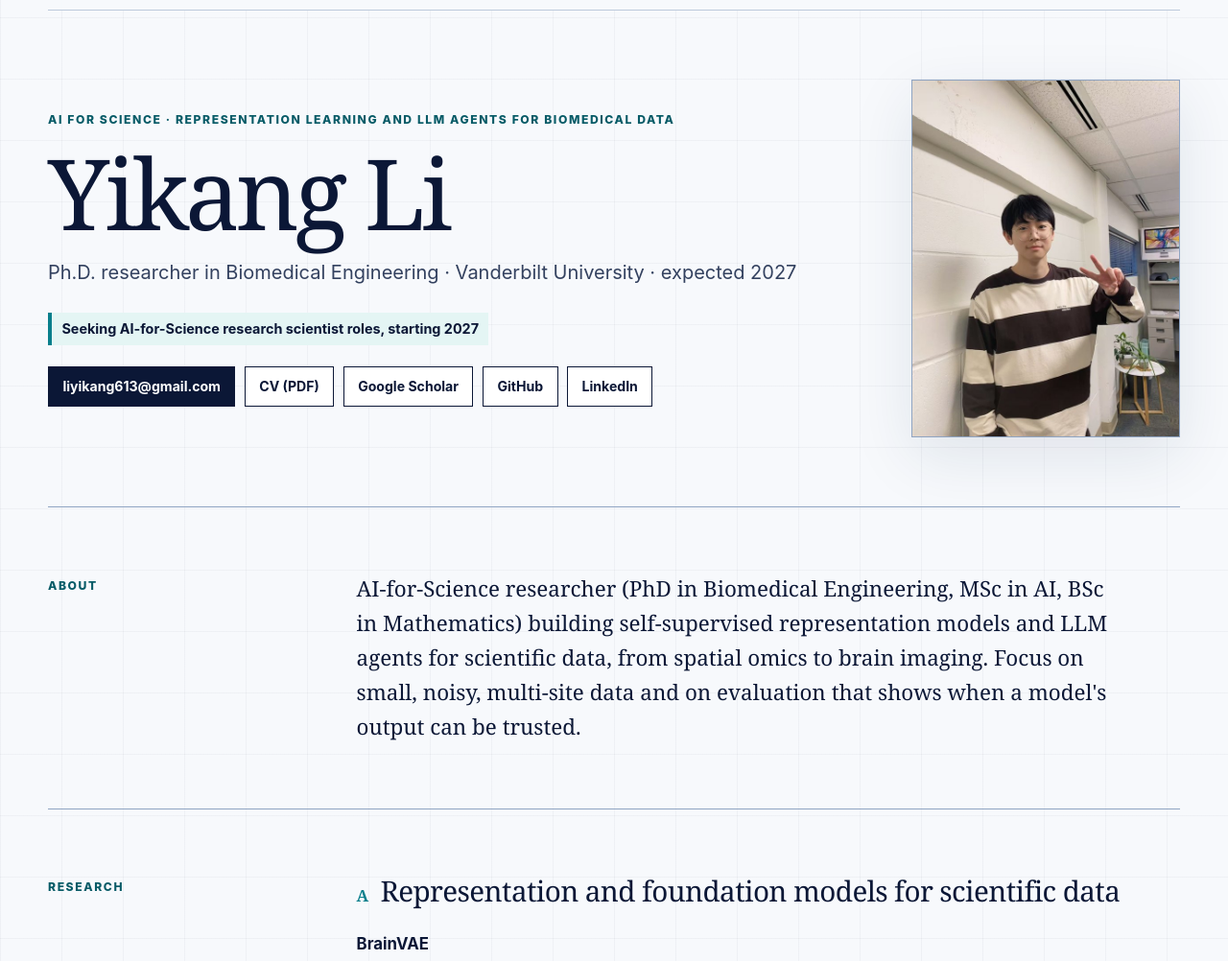
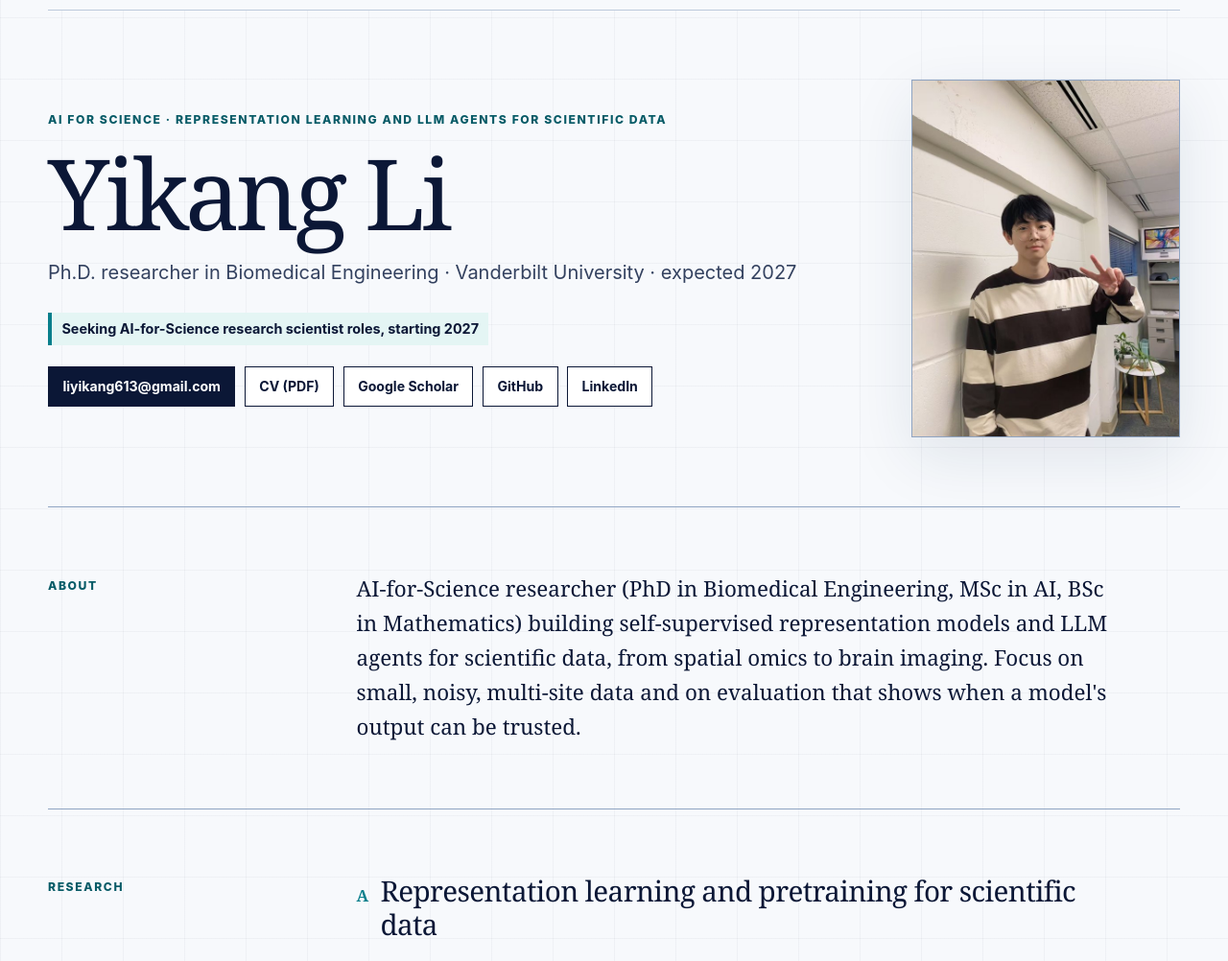
Before and after one commit to yikang613/yikang613.github.io, a plain HTML site: page index.html in a window 1280 px wide. Shown: the part 46-1048 px from the top of the page at 96% size. Drawn offline with Linux system fonts and the light colour scheme.

Commit message:
Update tagline and group A title
Co-Authored-By: Claude Fable 5.2 <noreply@anthropic.com>

```diff
--- a/index.html
+++ b/index.html
@@ -50,7 +50,7 @@
     <main id="main">
       <section class="hero" id="top" aria-labelledby="hero-title">
         <div class="hero-copy">
-          <p class="eyebrow">AI for Science · Representation Learning and LLM Agents for Biomedical Data</p>
+          <p class="eyebrow">AI for Science · Representation Learning and LLM Agents for Scientific Data</p>
           <h1 id="hero-title">Yikang Li</h1>
           <p class="hero-role">
             Ph.D. researcher in Biomedical Engineering · Vanderbilt University · expected 2027
@@ -89,7 +89,7 @@
       <section class="section" id="research" aria-labelledby="research-title">
         <h2 class="section-label" id="research-title">Research</h2>
         <div class="section-body">
-          <h3 class="group-title"><span>A</span>Representation and foundation models for scientific data</h3>
+          <h3 class="group-title"><span>A</span>Representation learning and pretraining for scientific data</h3>
           <ul class="entry-list">
             <li>
               <p class="entry-head"><strong>BrainVAE</strong></p>
```
